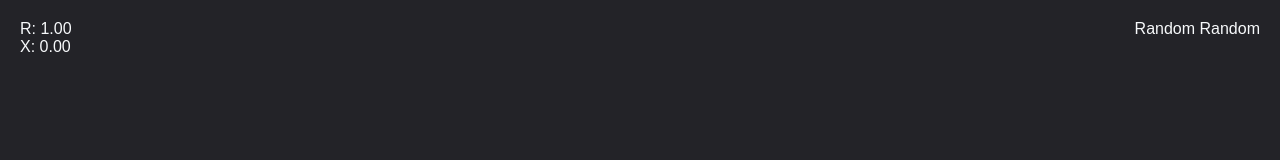
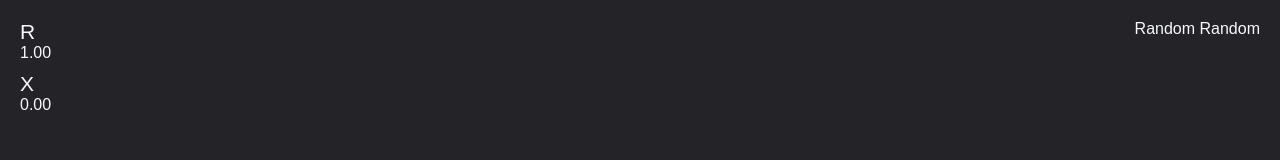
Before and after one commit to Gusarich/Random-Random, a plain HTML site: page index.html in a window 1280 px wide. Drawn offline with Linux system fonts and the light colour scheme; a web font is replaced by a local one.

Commit message:
position and style balances

```diff
--- a/css/styles.css
+++ b/css/styles.css
@@ -16,6 +16,8 @@ body {
     position: absolute;
     left: 20px;
     top: 20px;
+    width: 70px;
+    font-size: 21px;
 }
 
 .balances * {
@@ -23,5 +25,7 @@ body {
 }
 
 .balance-num {
-    display: inline-block;
+    margin-left: 0;
+    margin-bottom: 10px;
+    font-size: 16px;
 }
--- a/index.html
+++ b/index.html
@@ -13,8 +13,10 @@
     <body>
         <span class="title">Random <span id="random_title">Random</span></span>
         <div class="balances">
-            <span>R: <span class="balance-num">1.00</span></span>
-            <span>X: <span class="balance-num">0.00</span></span>
+            <span class="balance-chr">R</span>
+            <span class="balance-num">1.00</span>
+            <span class="balance-chr">X</span>
+            <span class="balance-num">0.00</span>
         </div>
     </body>
 </html>
```
